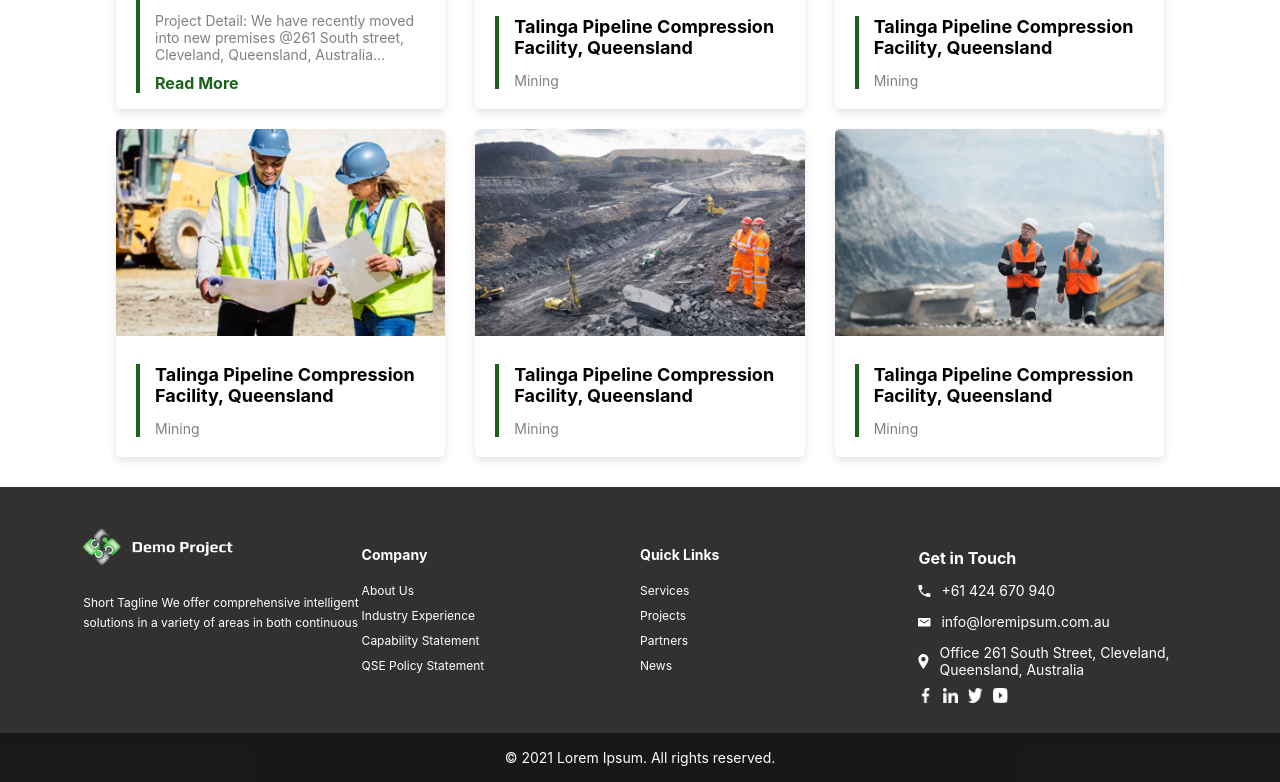
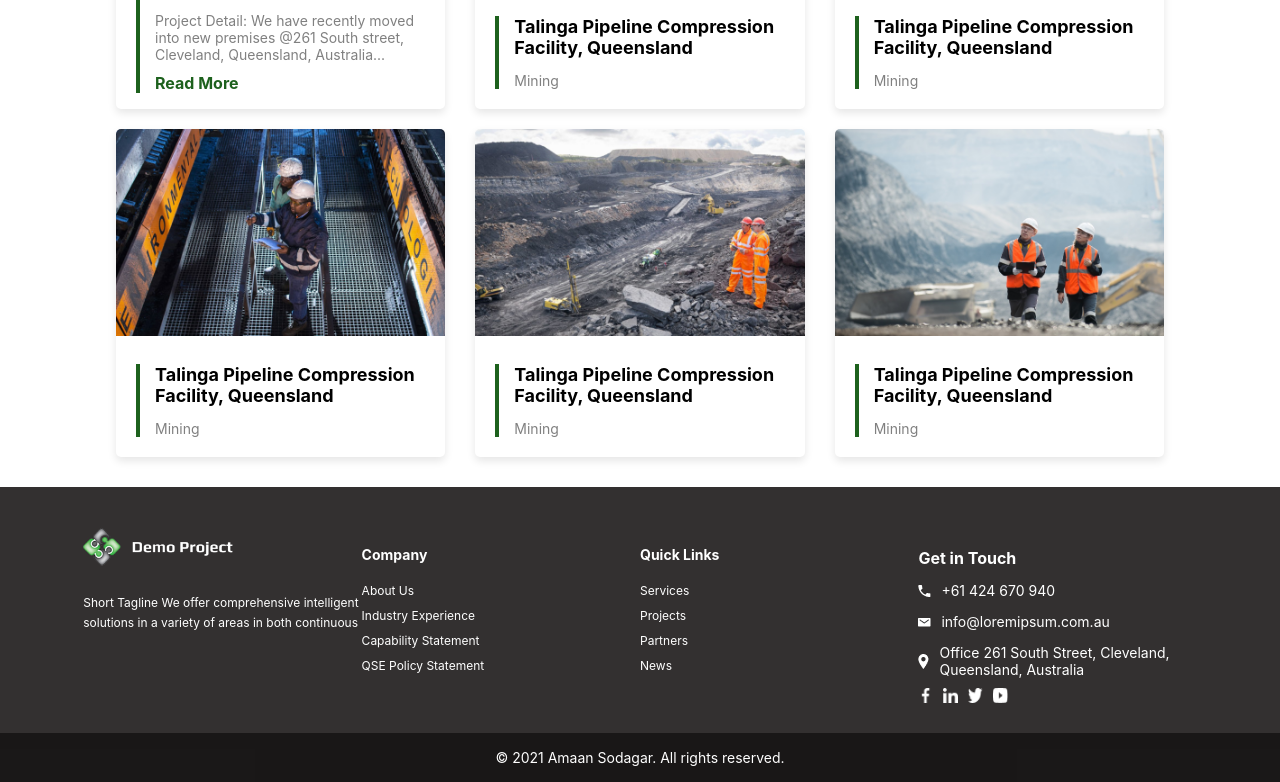
Before and after one commit to amaansodagar786/practical, a React (Create React App) app: page / in a window 1280 px wide. Shown: the part 522-1304 px from the top of the page. Built offline with nearby package versions, Linux system fonts and the light colour scheme.

Commit message:
final commit

```diff
--- a/src/Componants/Footer/Footer.jsx
+++ b/src/Componants/Footer/Footer.jsx
@@ -53,7 +53,7 @@ const Footer = () => {
 
             </div>
             <div className="footerbottom">
-                <p>© 2021 Lorem Ipsum. All rights reserved.</p>
+                <p>© 2021 Amaan Sodagar. All rights reserved.</p>
             </div>
         </footer>
     );
--- a/src/Componants/Header/Header1.scss
+++ b/src/Componants/Header/Header1.scss
@@ -39,6 +39,10 @@
         img {
           width: 15px;
           height: 15px;
+
+          &:hover {
+            transform: scale(1.2);
+          }
         }
       }
     }
--- a/src/Componants/Home/Home.jsx
+++ b/src/Componants/Home/Home.jsx
@@ -1,7 +1,7 @@
 import React from 'react';
 import './Home.scss';
 import project1 from "../../Assets/ReactJs_Practical_assets/Mask Group-1.png";
-import project2 from "../../Assets/ReactJs_Practical_assets/Mask Group-1.png";
+import project2 from "../../Assets/ReactJs_Practical_assets/Mask Group-3.png";
 import project3 from "../../Assets/ReactJs_Practical_assets/Mask Group-2.png";
 import project4 from "../../Assets/ReactJs_Practical_assets/Mask Group-4.png";
 import project5 from "../../Assets/ReactJs_Practical_assets/Mask Group.png";
--- a/src/Componants/Home/Home.scss
+++ b/src/Componants/Home/Home.scss
@@ -97,7 +97,7 @@
 
 
 
-@media (max-width: 500px) {
+@media (max-width: 600px) {
     .maindiv {
         width: 95%;
 
```
